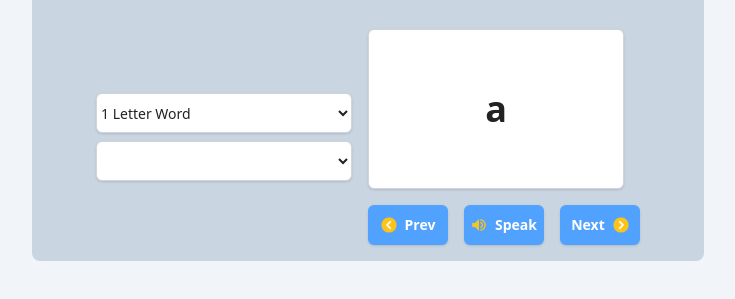
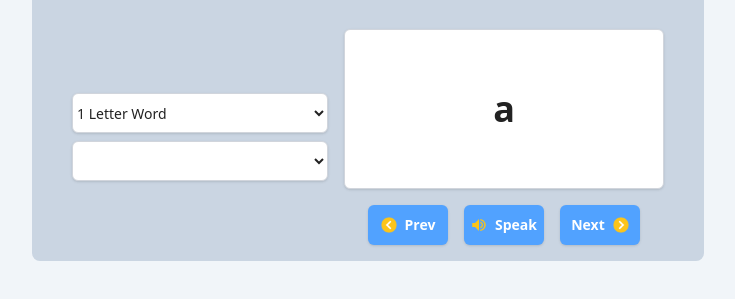
Before and after one commit to Wilson-Emmanuel/English-Vocab-Flashcard, a website built with webpack: page index.html in a window 1280 px wide. Shown: the part 79-378 px from the top of the page, without its empty margins (272-1007 px from the left). Built offline with nearby package versions, Linux system fonts and the light colour scheme.

Commit message:
fixed display area sizing

```diff
--- a/index.html
+++ b/index.html
@@ -23,8 +23,8 @@
   <script src="https://unpkg.com/@tailwindcss/browser@4"></script>
 </head>
 
-<body class="bg-slate-100 w-full place-items-center pt-8">
-  <div class="flex flex-col gap-8 items-center w-2xl bg-slate-300 rounded-lg p-4">
+<body class="bg-slate-100 w-full flex flex-col items-center pt-8">
+  <div class="flex flex-col gap-8 items-center justify-center w-2xl bg-slate-300 rounded-lg p-4">
     <div class="place-items-center">
       <h2 class="font-semibold text-xl">English Vocabulary FlashCard for Kids</h2>
     </div>
@@ -53,8 +53,8 @@
         </select>
       </div>
       <div id="flashcard-display">
-        <div id="flashcard" class="w-64 mb-4 flex flex-col justify-center h-40 bg-white border border-gray-300 rounded-md shadow-sm sm:text-sm">
-          <div id="flashcard-word" class="text-4xl text-center font-bold"><span id="displayed-word">Word</span></div>
+        <div id="flashcard" class="w-80 mb-4 flex flex-col justify-center h-40 bg-white border border-gray-300 rounded-md shadow-sm sm:text-sm">
+          <div id="flashcard-word" class="text-4xl text-center font-bold"><span id="displayed-word"></span></div>
 <!--          <div id="flashcard-definition" class="text-center text-lg">Definition</div>-->
         </div>
         <div id="flashcard-buttons" class="flex flex-row justify-center gap-4">
```
